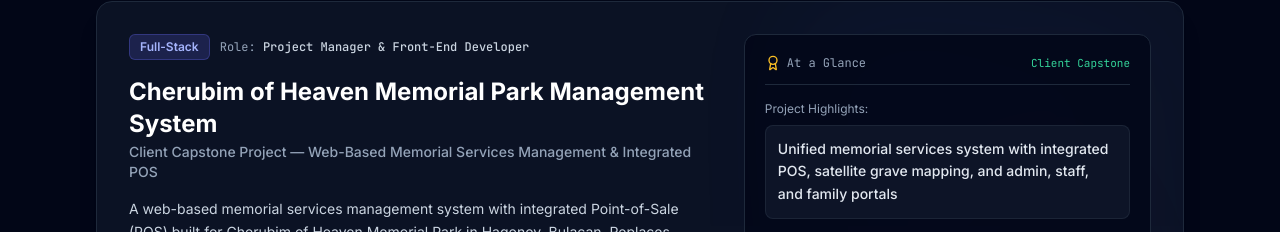
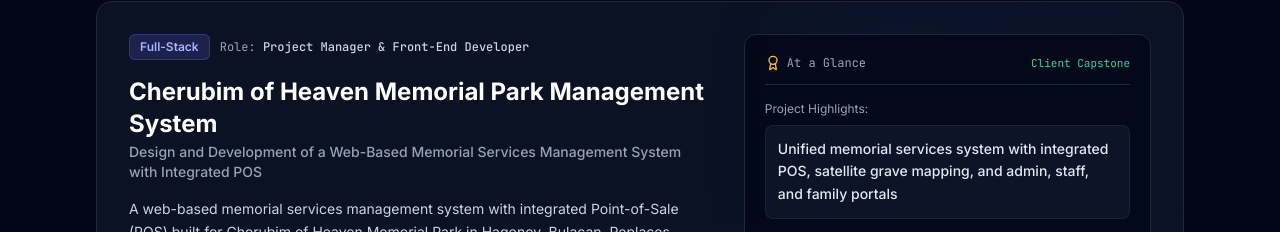
Before and after one commit to inkedjesse/jesse-portfolio, a React (Vite) app: page / in a window 1280 px wide. Shown: the part 1807-2039 px from the top of the page. Built offline with nearby package versions, Linux system fonts and the light colour scheme.

Commit message:
Update Cherubim capstone subtitle

```diff
--- a/src/data/portfolioData.ts
+++ b/src/data/portfolioData.ts
@@ -118,7 +118,7 @@ export const PROJECTS: Project[] = [
   {
     id: "cherubim-memorial",
     title: "Cherubim of Heaven Memorial Park Management System",
-    subtitle: "Client Capstone Project — Web-Based Memorial Services Management & Integrated POS",
+    subtitle: "Design and Development of a Web-Based Memorial Services Management System with Integrated POS",
     role: "Project Manager & Front-End Developer",
     description: "A web-based memorial services management system with integrated Point-of-Sale (POS) built for Cherubim of Heaven Memorial Park in Hagonoy, Bulacan. Replaces manual logbooks and spreadsheets with one platform for burial records, satellite grave mapping, installment tracking, wake scheduling, and contract renewal alerts.",
     highlights: [
```
